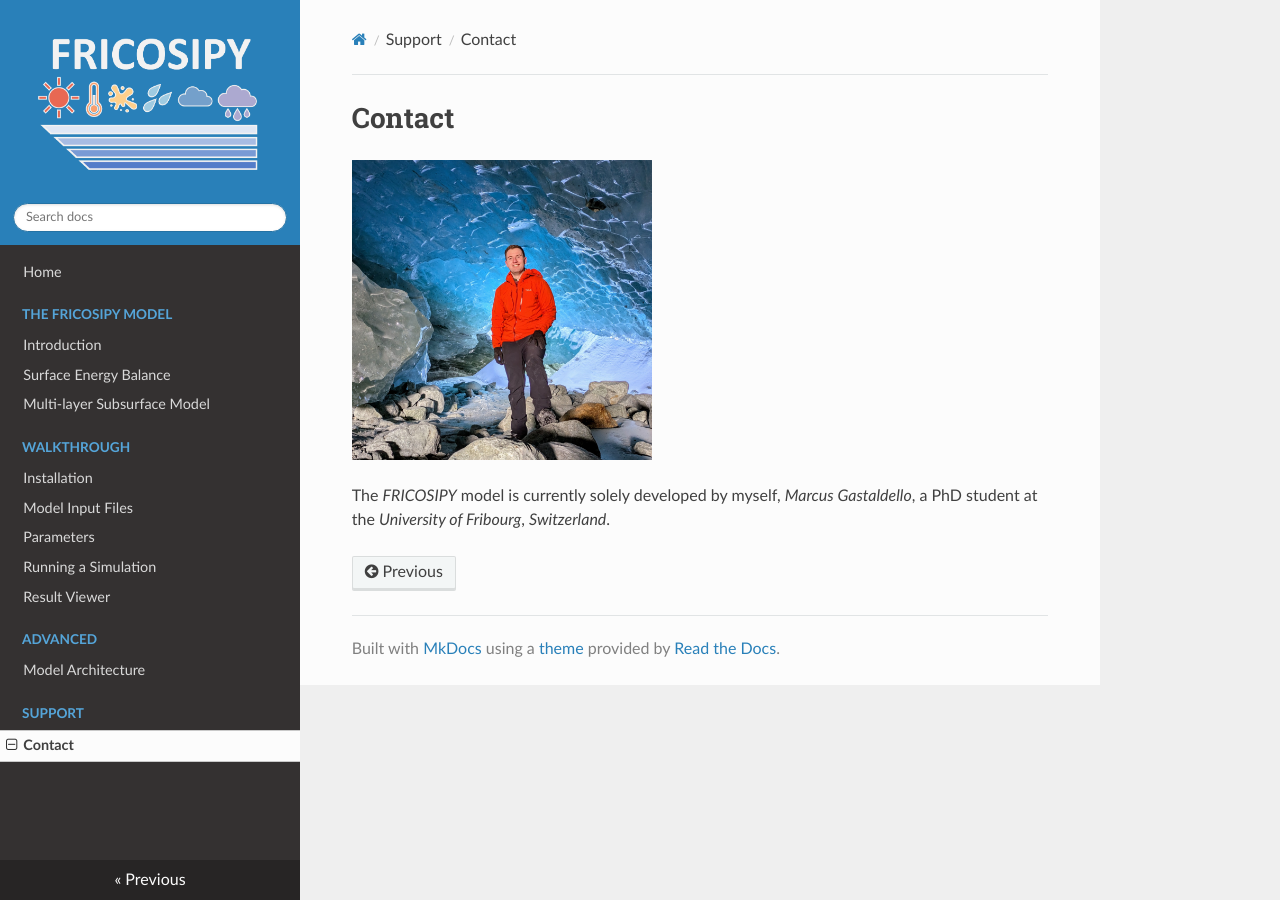
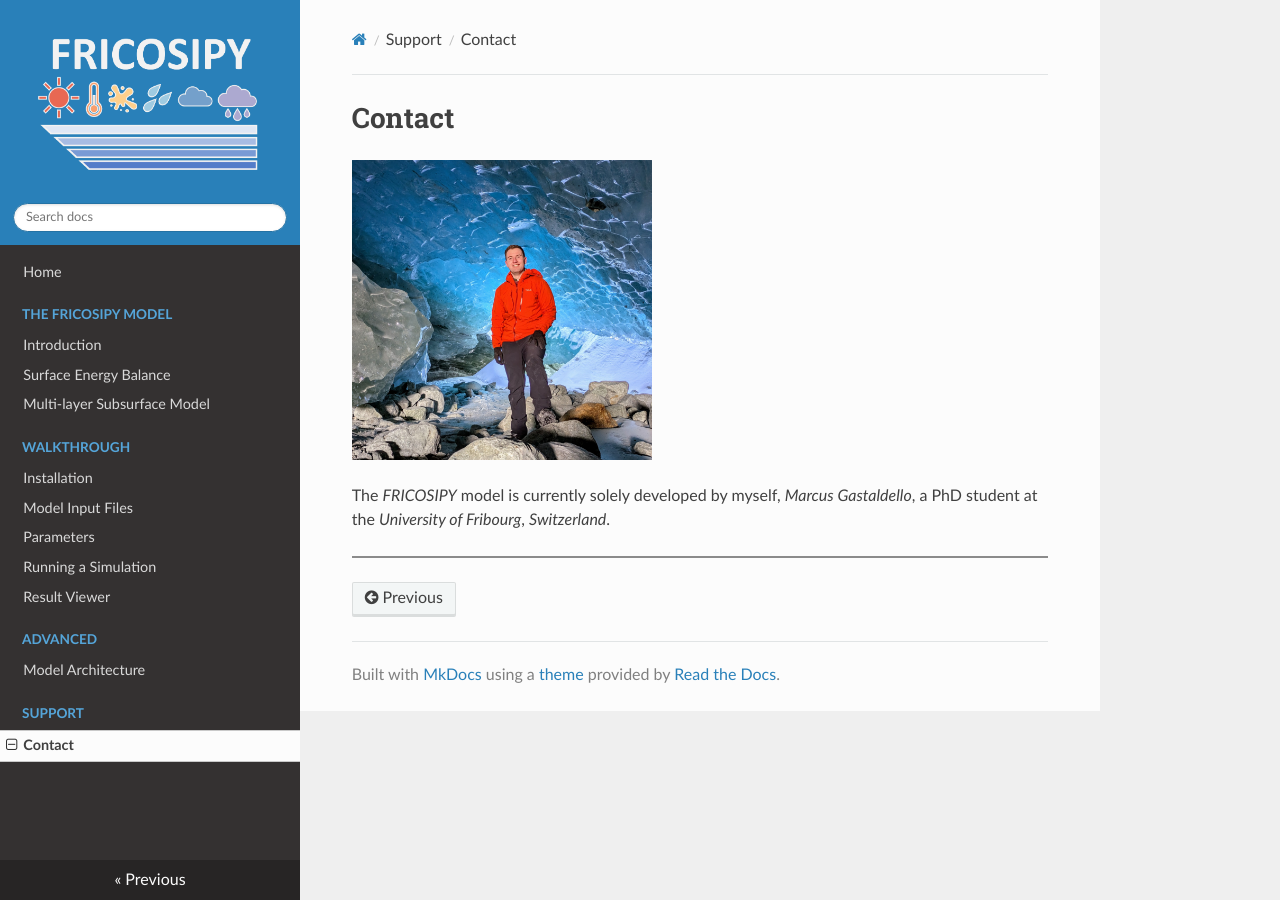
Before and after one commit to MarcusGastaldello/FRICOSIPY, an MkDocs documentation site: the page built from docs/contact.md, in a window 1280 px wide. Built offline with MkDocs 1.6.1, drawn with Linux system fonts in a browser that asks for light colours.

Commit message:
Update contact.md

```diff
--- a/docs/contact.md
+++ b/docs/contact.md
@@ -8,3 +8,6 @@ og_description: Information on contacting the model developers
 ![Main FRICOSIPY developer](images/FRICOSIPY-model-developer.jpg){ width="300" }
 
 The *FRICOSIPY* model is currently solely developed by myself, *Marcus Gastaldello*, a PhD student at the *University of Fribourg*, *Switzerland*.
+
+
+<hr style="height:2px; background-color:#8b8b8b; border:none;" />
```
